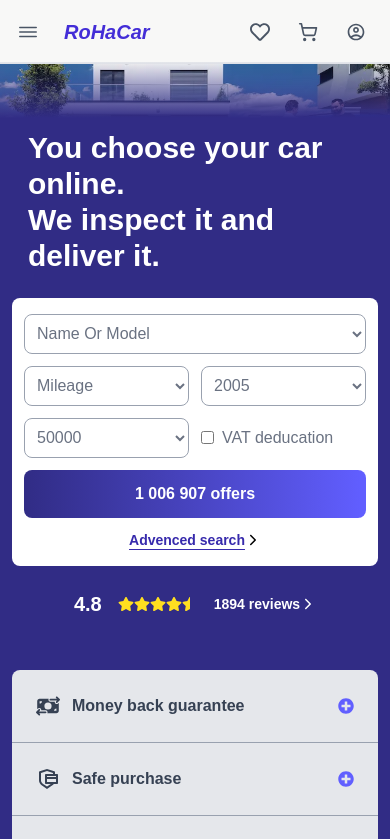
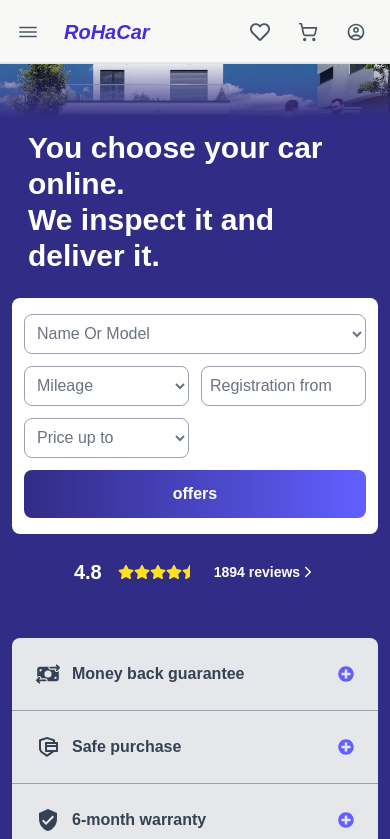
Before and after one commit to RoHa95/RohaCar, a Next.js app: page / in a window 390 px wide. Shown: the top 839 px of the page. Built offline with nearby package versions, Linux system fonts and the light colour scheme.

Commit message:
completed search component

```diff
--- /dev/null
+++ b/app/filter/[...slug]/page.js
@@ -0,0 +1,102 @@
+import React from "react";
+import carsData from "@/data/carsData";
+import Card from "@/components/module/Card";
+
+const filter_keys = ["name", "mileage", "year", "price"];
+const numericFilters = ["price", "year", "mileage"];
+
+async function page({ params }) {
+  const { slug } = await params;
+  // console.log(slug);
+
+  //   const matchFilter = (filters, value) => {
+  //   if (filters.includes('all')) return true;
+  //   if (value == null) return false;
+
+  //   return filters.some(f =>
+  //     String(f).toLowerCase() === String(value).toLowerCase()
+  //   );
+  // };
+
+  const matchFilter = (filters, value, key) => {
+    if (filters.includes("all")) return true;
+    if (value == null) return false;
+
+    // اگر فیلتر عددی بود
+    // if (numericFilters.includes(key)) {
+    //   const filterNumber = Number(filters[0]);
+    //   const itemNumber = Number(value);
+
+    //   if (isNaN(filterNumber) || isNaN(itemNumber)) return false;
+
+    //   return itemNumber <= filterNumber;
+    // }
+    if (numericFilters.includes(key)) {
+      const filterNumber = Number(filters[0]);
+      const itemNumber = Number(value);
+
+      if (isNaN(filterNumber) || isNaN(itemNumber)) return false;
+
+      // year: بیشتر یا مساوی
+      if (key === "year") {
+        return itemNumber >= filterNumber;
+      }
+
+      // price و mileage: کمتر یا مساوی
+      return itemNumber <= filterNumber;
+    }
+
+    // فیلتر متنی (name و ...)
+    return filters.some((f) =>
+      String(value).toLowerCase().includes(String(f).toLowerCase())
+    );
+  };
+
+  // const filterData = (data, filters) =>
+  // data.filter(item => {
+  //   return Object.entries(filters).every(([key, values]) => {
+  //     const itemValue = item[key];
+  //     const result = matchFilter(values, itemValue);
+
+  //     console.log({
+  //       key,
+  //       values,
+  //       itemValue,
+  //       result
+  //     });
+
+  //     return result;
+  //   });
+  // });
+
+  const filterData = (data, filters) =>
+    data.filter((item) => {
+      return Object.entries(filters).every(([key, values]) => {
+        const itemValue = item[key];
+        return matchFilter(values, itemValue, key);
+      });
+    });
+
+  const buildFiltersFormSlug = (slug) =>
+    filter_keys.reduce((acc, key, index) => {
+      acc[key] = [slug[index] ?? "all"];
+      return acc;
+    }, {});
+  const filters = buildFiltersFormSlug(slug);
+  // console.log(filters);
+
+  const result = filterData(carsData, filters);
+  // console.log(result);
+
+  return (
+    <div className="px-4 mx-auto max-w-7xl">
+      <div className="flex flex-col lg:flex-row flex-wrap items-center justify-center mx-auto">
+        {result.map((item) => (
+          <Card key={item.id} {...item} />
+        ))}
+      </div>
+    </div>
+  );
+}
+
+export default page;
--- a/components/module/SearchForm.js
+++ b/components/module/SearchForm.js
@@ -1,13 +1,6 @@
 "use client";
+import { useRouter } from "next/navigation";
 import React, { useState } from "react";
-import { IoIosArrowForward } from "react-icons/io";
-import { FaStar } from "react-icons/fa";
-import { FaStarHalf } from "react-icons/fa";
-import { FaMoneyBillTransfer } from "react-icons/fa6";
-import { RiSecurePaymentLine } from "react-icons/ri";
-import { MdVerifiedUser } from "react-icons/md";
-import { FaPlusCircle } from "react-icons/fa";
-import { FaMinusCircle } from "react-icons/fa";
 
 function SearchForm() {
   const [model, setModel] = useState("");
@@ -15,31 +8,42 @@ function SearchForm() {
   const [year, setYear] = useState("");
   const [price, setPrice] = useState("");
 
+  const router = useRouter();
+
   const selectHandler = (event) => {
-    console.log(event.target.value);
+    // console.log(event.target.value);
     setModel(event.target.value);
-    console.log(model);
+    // console.log(model);
   };
   const mileageHandler = (event) => {
-    console.log(event.target.value);
+    // console.log(event.target.value);
     setMileage(event.target.value);
-    console.log(mileage);
+    // console.log(mileage);
   };
-
   const yearHandler = (event) => {
-    console.log(event.target.value);
+    // console.log(event.target.value);
     setYear(event.target.value);
-    console.log(year);
+    // console.log(year);
   };
-
   const priceHandler = (event) => {
-    console.log(event.target.value);
+    // console.log(event.target.value);
     setPrice(event.target.value);
-    console.log(price);
+    // console.log(price);
   };
 
   const buttonHandler = () => {
-    console.log("hi");
+    const newModel = model || "all";
+    const newMileage = mileage || "all";
+    const newYear = year || "all";
+    const newPrice = price || "all";
+
+    // console.log(newModel, newMileage, newYear, newPrice);
+
+    if (!model && !mileage && !year && !price) {
+      router.push("/cars");
+    } else {
+      router.push(`/filter/${newModel}/${newMileage}/${newYear}/${newPrice}`);
+    }
   };
   return (
     <>
@@ -62,6 +66,7 @@ function SearchForm() {
                 className="border  col-start-1 col-span-4 h-10 rounded-lg border-gray-400 px-2 text-gray-500 focus:border-gray-400 "
               >
                 <option
+                  disabled
                   value=""
                   className="text-gray-400 px-2 rounded-lg"
                   id="0"
@@ -128,15 +133,7 @@ function SearchForm() {
                 <option value="10000">10000</option>
                 <option value="15000">15000</option>
               </select>
-              {/* <select
-                value={year}
-                onChange={yearHandler}
-                name="year"
-                id="year"
-                className=" col-span-2 h-10 border rounded-lg border-gray-400 px-2 text-gray-500"
-              >
-                <option value="2005">2005</option>
-              </select> */}
+
               <input
                 type="number"
                 onChange={yearHandler}
@@ -158,24 +155,19 @@ function SearchForm() {
                 <option value="150000">150000</option>
                 <option value="200000">200000</option>
               </select>
-              {/* <div className=" col-span-2 flex items-center gap-x-2">
-                <input type="checkbox" name="vat" id="vat" />
-                <label htmlFor="vat">VAT deducation</label>
-              </div> */}
 
               <button
-
                 onClick={buttonHandler}
                 className=" col-span-2 row-start-3 col-start-5 h-12 rounded-lg text-white font-bold bg-[linear-gradient(to_right,theme(colors.indigo.900),theme(colors.indigo.500))] hover:bg-indigo-500"
               >
-                1 006 907 offers
+                offers
               </button>
-              <div className="flex items-center row-start-3 col-span-2">
+              {/* <div className="flex items-center row-start-3 col-span-2">
                 <p className="text-indigo-800 font-bold text-sm underline underline-offset-4 hover:no-underline cursor-pointer">
                   Advenced search
                 </p>
                 <IoIosArrowForward />
-              </div>
+              </div> */}
             </form>
           </div>
         </div>
@@ -183,6 +175,7 @@ function SearchForm() {
       {/* only mobile view */}
       <div className=" bg-indigo-900 p-3">
         <form
+          onSubmit={(e) => e.preventDefault()}
           action=""
           className="w-full lg:hidden lg:flex-col grid grid-cols-6 gap-y-3 gap-x-3 mt-20 bg-white rounded-lg px-3 py-4 "
         >
@@ -240,7 +233,6 @@ function SearchForm() {
 
           <select
             className=" border col-start-1 col-span-3 md:col-start-5 md:col-span-2 h-10 rounded-lg border-gray-400 px-2 text-gray-500 focus:border-gray-400 "
-            name="mileage"
             value={mileage}
             onChange={mileageHandler}
             id="mileage"
@@ -254,41 +246,68 @@ function SearchForm() {
             <option value="10000">10000</option>
             <option value="15000">15000</option>
           </select>
-          <select
+          {/* <select
             name="year"
             id="year"
             className=" border h-10 col-start-4 col-span-3 md:col-start-1 md:col-span-2 rounded-lg border-gray-400 px-2 text-gray-500 focus:border-gray-400 "
           >
             <option value="2005">2005</option>
-          </select>
-
+          </select> */}
+          <input
+            type="number"
+            onChange={yearHandler}
+            placeholder="Registration from"
+            value={year}
+            // className=" col-span-2 h-10 border rounded-lg border-gray-400 px-2 text-gray-500 placeholder-gray-500"
+            className=" border h-10 col-start-4 col-span-3 md:col-start-1 md:col-span-2 rounded-lg placeholder-gray-500 border-gray-400 px-2 text-gray-500 focus:border-gray-400 "
+          />
+          {/* <select
+            onChange={priceHandler}
+            value={price}
+            className=" col-span-2 border h-10 rounded-lg border-gray-400 px-2 text-gray-500"
+          >
+            <option value="" disabled>
+              Price up to
+            </option>
+            <option value="50000">50000</option>
+            <option value="70000">70000</option>
+            <option value="100000">100000</option>
+            <option value="150000">150000</option>
+            <option value="200000">200000</option>
+          </select> */}
           <select
-            name="price up"
-            id="priceup"
+            onChange={priceHandler}
+            value={price}
             className="border  h-10 col-start-1 col-span-3 md:col-span-2 rounded-lg border-gray-400 px-2 text-gray-500 focus:border-gray-400 "
           >
+            <option value="" disabled>
+              Price up to
+            </option>
             <option value="50000">50000</option>
             <option value="70000">70000</option>
             <option value="100000">100000</option>
             <option value="150000">150000</option>
             <option value="200000">200000</option>
           </select>
-          <div className=" flex col-start-4 col-span-3 gap-x-2 md:col-span-2 items-center ">
+          {/* <div className=" flex col-start-4 col-span-3 gap-x-2 md:col-span-2 items-center ">
             <input className="" type="checkbox" name="vat" id="vat" />
             <label htmlFor="vat" className="text-gray-500">
               VAT deducation
             </label>
-          </div>
+          </div> */}
 
-          <button className="w-full col-span-full cursor-pointer md:col-start-5 md:col-span-2 md: h-12 rounded-lg text-white font-bold bg-[linear-gradient(to_right,theme(colors.indigo.900),theme(colors.indigo.500))] hover:bg-indigo-500">
-            1 006 907 offers
+          <button
+            onClick={buttonHandler}
+            className="w-full col-span-full cursor-pointer md:col-start-5 md:col-span-2 md: h-12 rounded-lg text-white font-bold bg-[linear-gradient(to_right,theme(colors.indigo.900),theme(colors.indigo.500))] hover:bg-indigo-500"
+          >
+            offers
           </button>
-          <div className="flex col-span-full md:row-start-3 md:col-start-1 md:col-span-2 items-center justify-center md:justify-start">
+          {/* <div className="flex col-span-full md:row-start-3 md:col-start-1 md:col-span-2 items-center justify-center md:justify-start">
             <p className="text-indigo-800 font-bold text-sm underline underline-offset-4 hover:no-underline cursor-pointer">
               Advenced search
             </p>
             <IoIosArrowForward />
-          </div>
+          </div> */}
         </form>
       </div>
       {/* end mobile view */}
```
